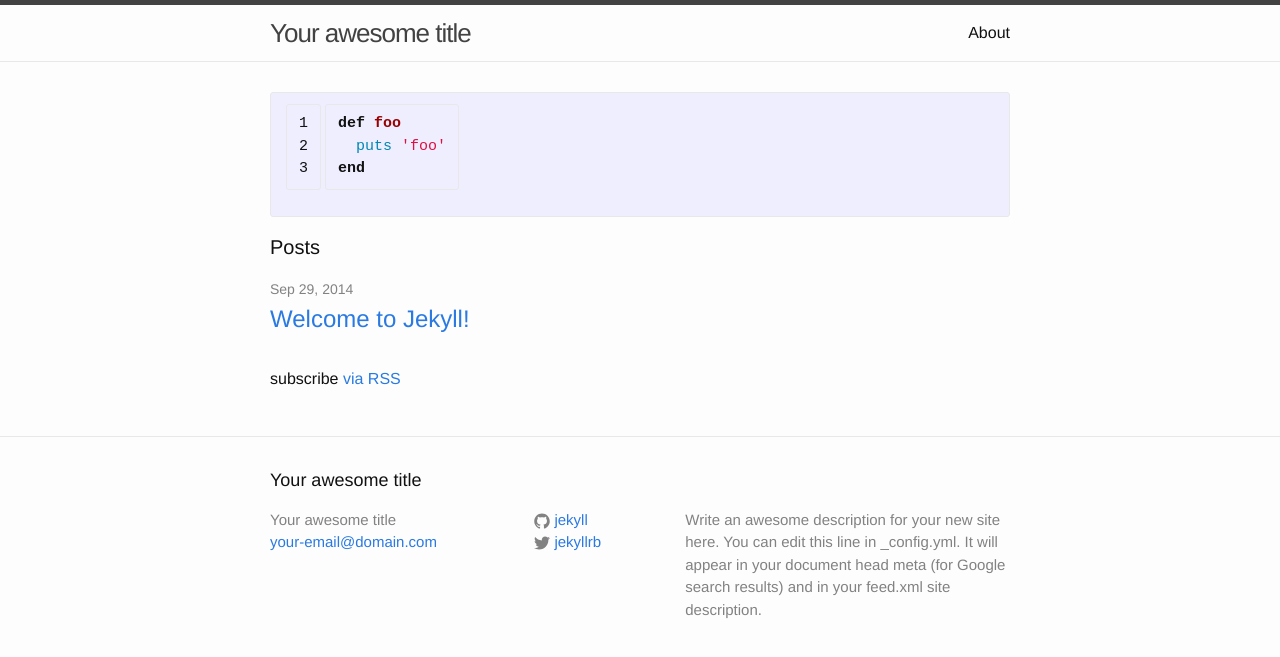
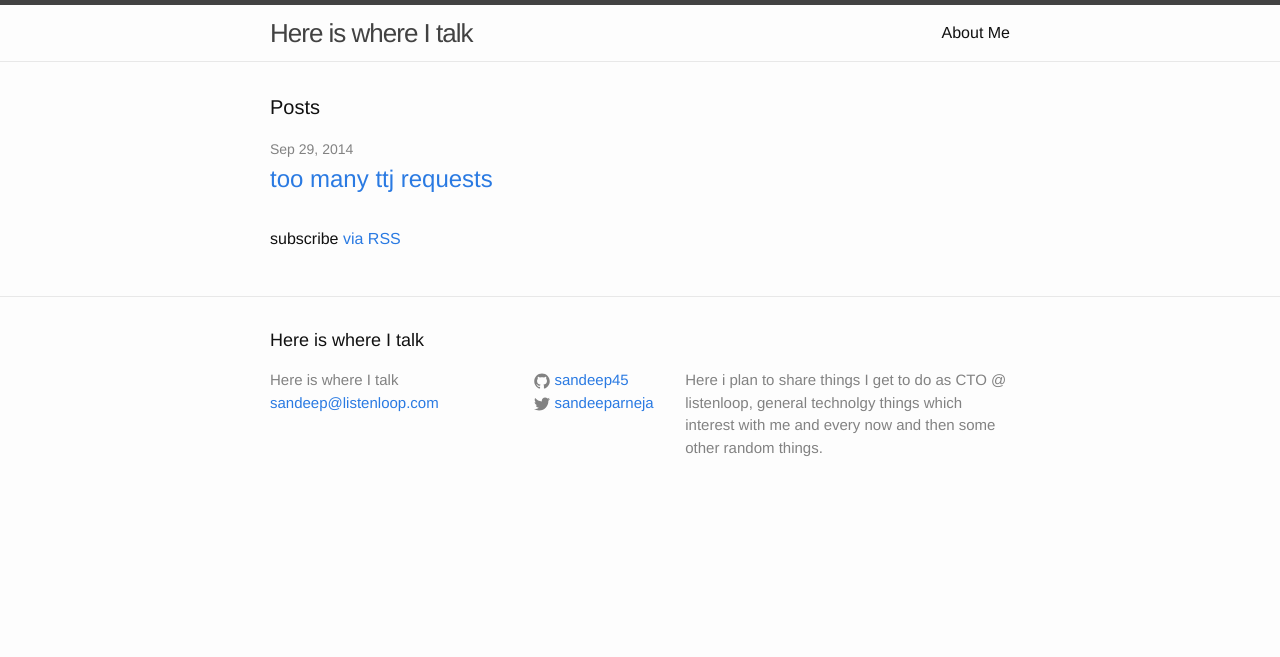
Before and after one commit to sandeep45/sandeep45.github.io, a Jekyll site: the page built from index.html, in a window 1280 px wide. Shown: the top 657 px of the page. Built offline with Jekyll 4.4.1, drawn with Linux system fonts in a browser that asks for light colours.

Commit message:
Added first post - too many ttj requests

```diff
--- a/Gemfile
+++ b/Gemfile
@@ -5,3 +5,4 @@ require 'open-uri'
 versions = JSON.parse(open('https://pages.github.com/versions.json').read)
 
 gem 'github-pages', versions['github-pages']
+gem 'jekyll'
--- a/_config.yml
+++ b/_config.yml
@@ -1,15 +1,15 @@
 # Site settings
-title: Your awesome title
-email: your-email@domain.com
+title: Here is where I talk
+email: sandeep@listenloop.com
 description: > # this means to ignore newlines until "baseurl:"
-  Write an awesome description for your new site here. You can edit this
-  line in _config.yml. It will appear in your document head meta (for
-  Google search results) and in your feed.xml site description.
-baseurl: "" # the subpath of your site, e.g. /blog/
-url: "http://yourdomain.com" # the base hostname & protocol for your site
-twitter_username: jekyllrb
-github_username:  jekyll
-
+  Here i plan to share things I get to do as CTO @ listenloop,
+  general technolgy things which interest with me and every now and then some other random things.
+# baseurl: "sandeep45.github.io" # the subpath of your site, e.g. /blog/
+url: "http://sandeep45.github.io" # the base hostname & protocol for your site
+twitter_username: sandeeparneja
+github_username:  sandeep45
 # Build settings
+highlighter: pygments
 markdown: kramdown
-highlighter: pygments
+kramdown:
+  input: GFM
--- a/index.html
+++ b/index.html
@@ -1,12 +1,6 @@
 ---
 layout: default
 ---
-
-{% highlight ruby linenos %}
-def foo
-  puts 'foo'
-end
-{% endhighlight %}
 
 <div class="home">
 
```
Also changed, not shown: _posts/2014-09-29-too-many-ttj-requests.md (added, +71 -0 lines), _posts/2014-09-29-welcome-to-jekyll.markdown (deleted, +0 -25 lines), about.md (+11 -4 lines), Gemfile.lock, assets/post1/404_on_elb.png (added), assets/post1/aws_email_ip_changed.png (added), assets/post1/logs_with_ip.png (added), assets/post1/new_relic_alert.png (added), 2 other files.
